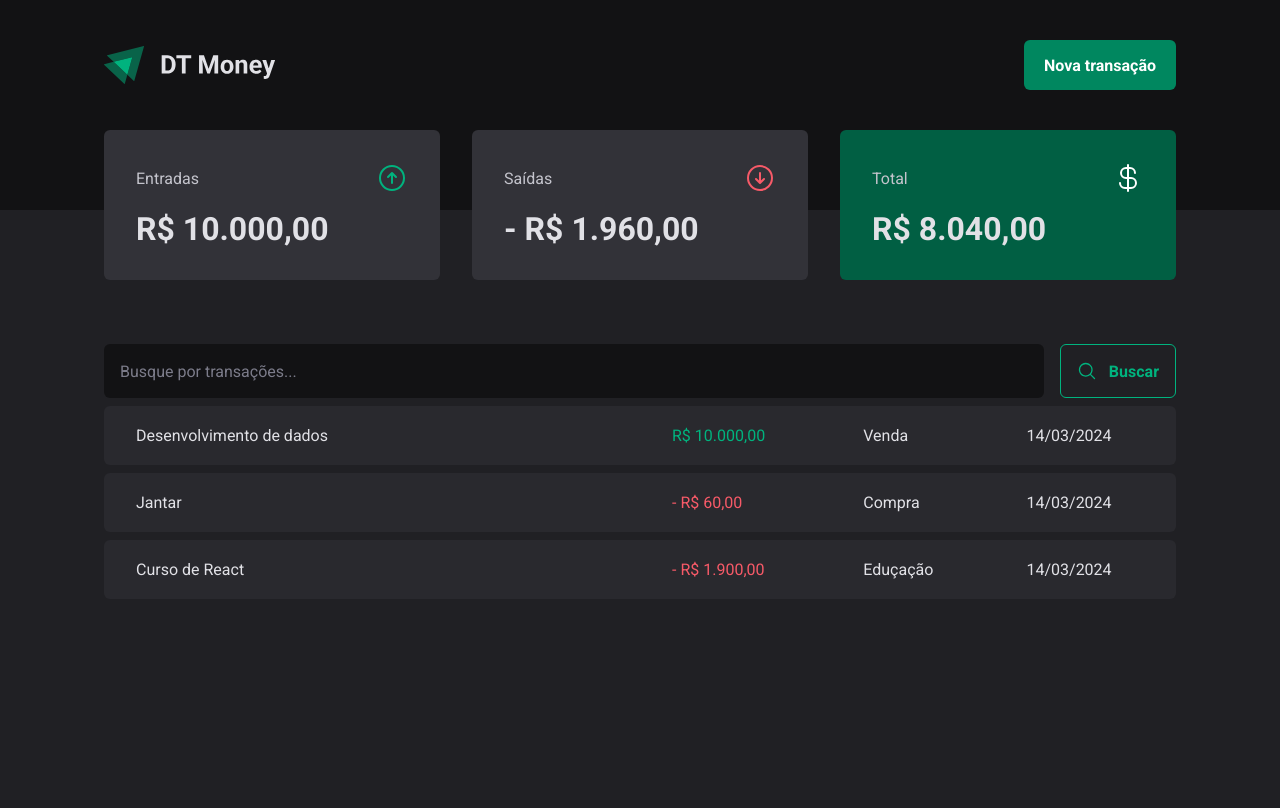
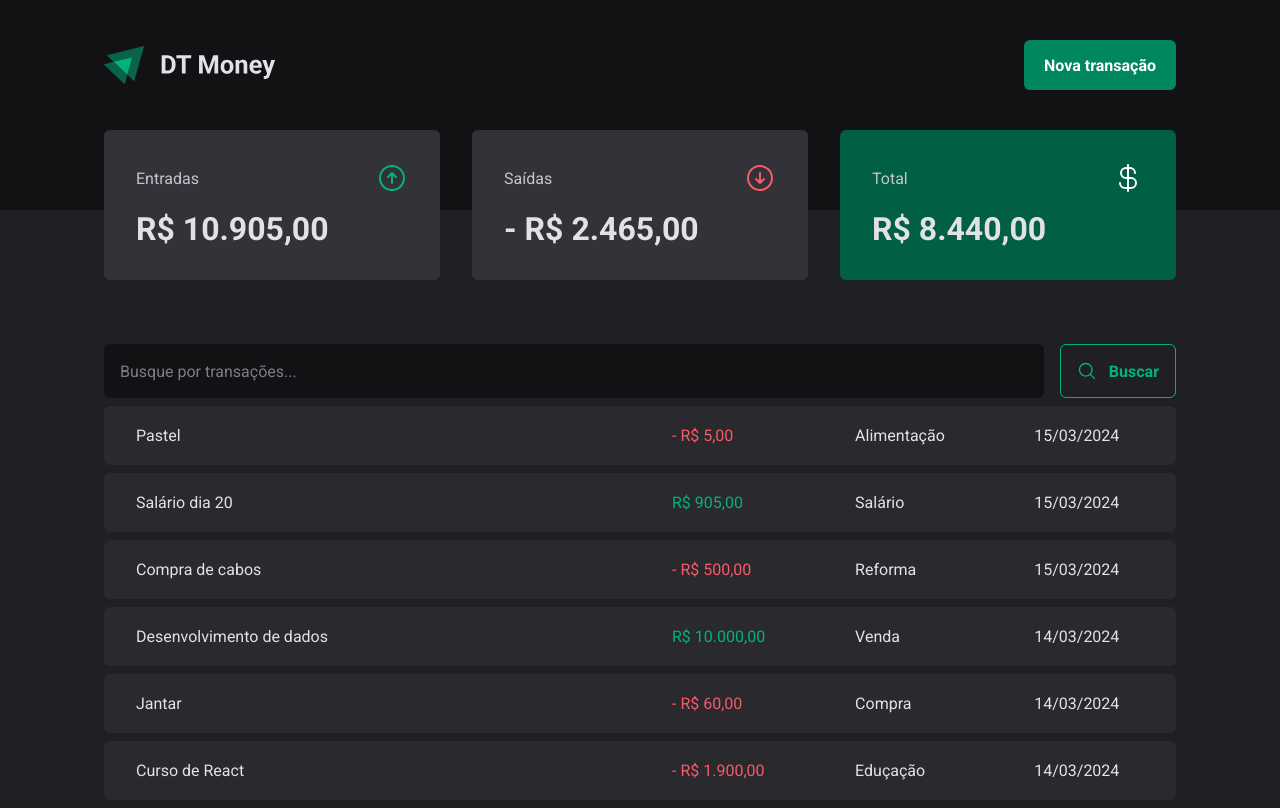
Before and after one commit to jaomuro/03-dt-money, a React (Vite) app: page / in a window 1280 px wide. Built offline with nearby package versions, Linux system fonts and the light colour scheme; data requests are answered from the project's data file.

Commit message:
Adiciona createTransaction no contexto de transações

```diff
--- a/server.json
+++ b/server.json
@@ -1,5 +1,6 @@
 {
-    "transactions": [{
+  "transactions": [
+    {
       "id": 1,
       "description": "Desenvolvimento de dados",
       "category": "Venda",
@@ -22,5 +23,30 @@
       "type": "outcome",
       "price": 1900,
       "createdAt": "2024-03-14T18:40:35.985Z"
-    }]
+    },
+    {
+      "description": "Compra de cabos",
+      "category": "Reforma",
+      "type": "outcome",
+      "price": 500,
+      "createdAt": "2024-03-15T14:23:16.176Z",
+      "id": 4
+    },
+    {
+      "description": "Salário dia 20",
+      "category": "Salário",
+      "type": "income",
+      "price": 905,
+      "createdAt": "2024-03-15T14:24:22.610Z",
+      "id": 5
+    },
+    {
+      "description": "Pastel",
+      "category": "Alimentação",
+      "type": "outcome",
+      "price": 5,
+      "createdAt": "2024-03-15T14:40:35.417Z",
+      "id": 6
     }
+  ]
+}
--- a/src/components/Modal/Modal.tsx
+++ b/src/components/Modal/Modal.tsx
@@ -10,6 +10,8 @@ import { ArrowCircleDown, ArrowCircleUp, X } from "@phosphor-icons/react";
 import * as z from "zod";
 import { Controller, useForm } from "react-hook-form";
 import { zodResolver } from "@hookform/resolvers/zod";
+import { useContext } from "react";
+import { TransactionsContext } from "../../contexts/TransactionsContext";
 
 const newTransactionFormSchema = z.object({
   description: z.string(),
@@ -21,11 +23,13 @@ const newTransactionFormSchema = z.object({
 type newTransactionFormSchemaType = z.infer<typeof newTransactionFormSchema>;
 
 export function NewTransactionModal() {
+  const { createTransaction } = useContext(TransactionsContext);
   const {
     register,
     control,
     handleSubmit,
     formState: { isSubmitting },
+    reset,
   } = useForm<newTransactionFormSchemaType>({
     resolver: zodResolver(newTransactionFormSchema),
     defaultValues: {
@@ -36,8 +40,9 @@ export function NewTransactionModal() {
   async function handleCreateNewTransaction(
     data: newTransactionFormSchemaType
   ) {
-    await new Promise((resolve) => setTimeout(resolve, 2000));
-    console.log(data);
+    const { description, type, category, price } = data;
+    createTransaction({ description, type, category, price });
+    reset();
   }
 
   return (
--- a/src/contexts/TransactionsContext.tsx
+++ b/src/contexts/TransactionsContext.tsx
@@ -10,9 +10,16 @@ interface TransactionType {
   type: "income" | "outcome";
 }
 
+interface newTransactionProps {
+  description: string;
+  price: number;
+  category: string;
+  type: "income" | "outcome";
+}
 interface TransactionContextType {
   transactions: TransactionType[];
   fetchTransactions: (query?: string) => Promise<void>;
+  createTransaction: (data: newTransactionProps) => Promise<void>;
 }
 
 interface TransactionProviderProps {
@@ -27,15 +34,34 @@ export function TransactionsProvider({ children }: TransactionProviderProps) {
   const [transactions, setTransactions] = useState<TransactionType[]>([]);
 
   async function fetchTransactions(query?: string) {
-    const response = await api.get("transactions", { params: { q: query } });
+    const response = await api.get("transactions", {
+      params: { q: query, _sort: "createdAt", _order: "desc" },
+    });
     setTransactions(response.data);
   }
+
+  async function createTransaction(data: newTransactionProps) {
+    const { category, description, price, type } = data;
+
+    const response = await api.post("transactions", {
+      description,
+      category,
+      type,
+      price,
+      createdAt: new Date(),
+    });
+
+    setTransactions((state) => [response.data, ...state]);
+  }
+
   useEffect(() => {
     fetchTransactions();
   }, []); //chamada para a API
 
   return (
-    <TransactionsContext.Provider value={{ transactions, fetchTransactions }}>
+    <TransactionsContext.Provider
+      value={{ transactions, fetchTransactions, createTransaction }}
+    >
       {children}
     </TransactionsContext.Provider>
   );
```
Lines whose indentation alone changed are shown as unchanged.
